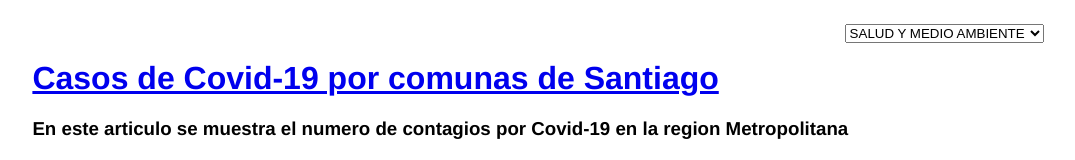
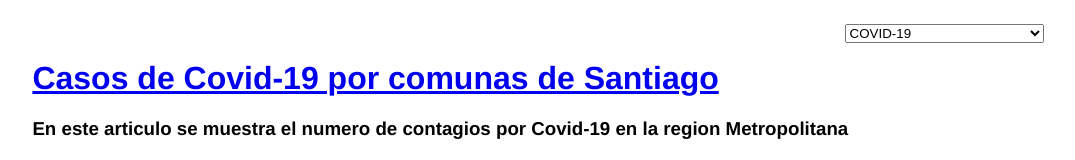
Before and after one commit to maritainfante/clase-07, a plain HTML site: page index.html in a window 1280 px wide. Shown: the top 160 px of the page, without its empty margins (198-1273 px from the left). Drawn offline with Linux system fonts and the light colour scheme.

Commit message:
Update index.html

```diff
--- a/index.html
+++ b/index.html
@@ -12,8 +12,8 @@
 <body>
     <nav>
         <select onchange="if (this.value) window.location.href=this.value">
-            <option value="index.html" selected>SALUD Y MEDIO AMBIENTE</option>
-            <option value="page.html">COVID-19</option>
+            <option value="index.html" selected>COVID-19</option>
+            <option value="page.html">SALUD Y MEDIO AMBIENTE</option>
         </select>
     </nav>
     <div class="container">
```
